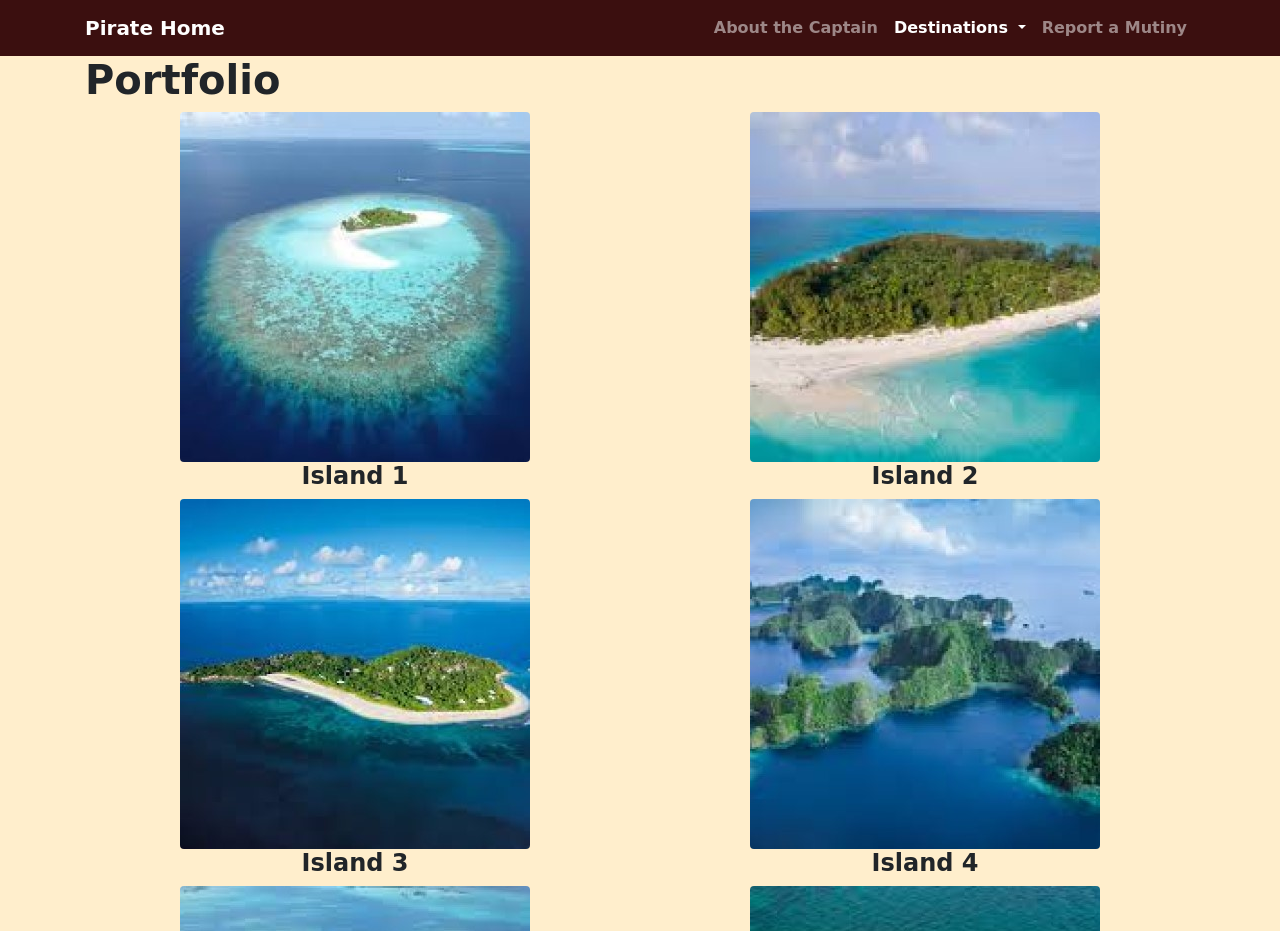
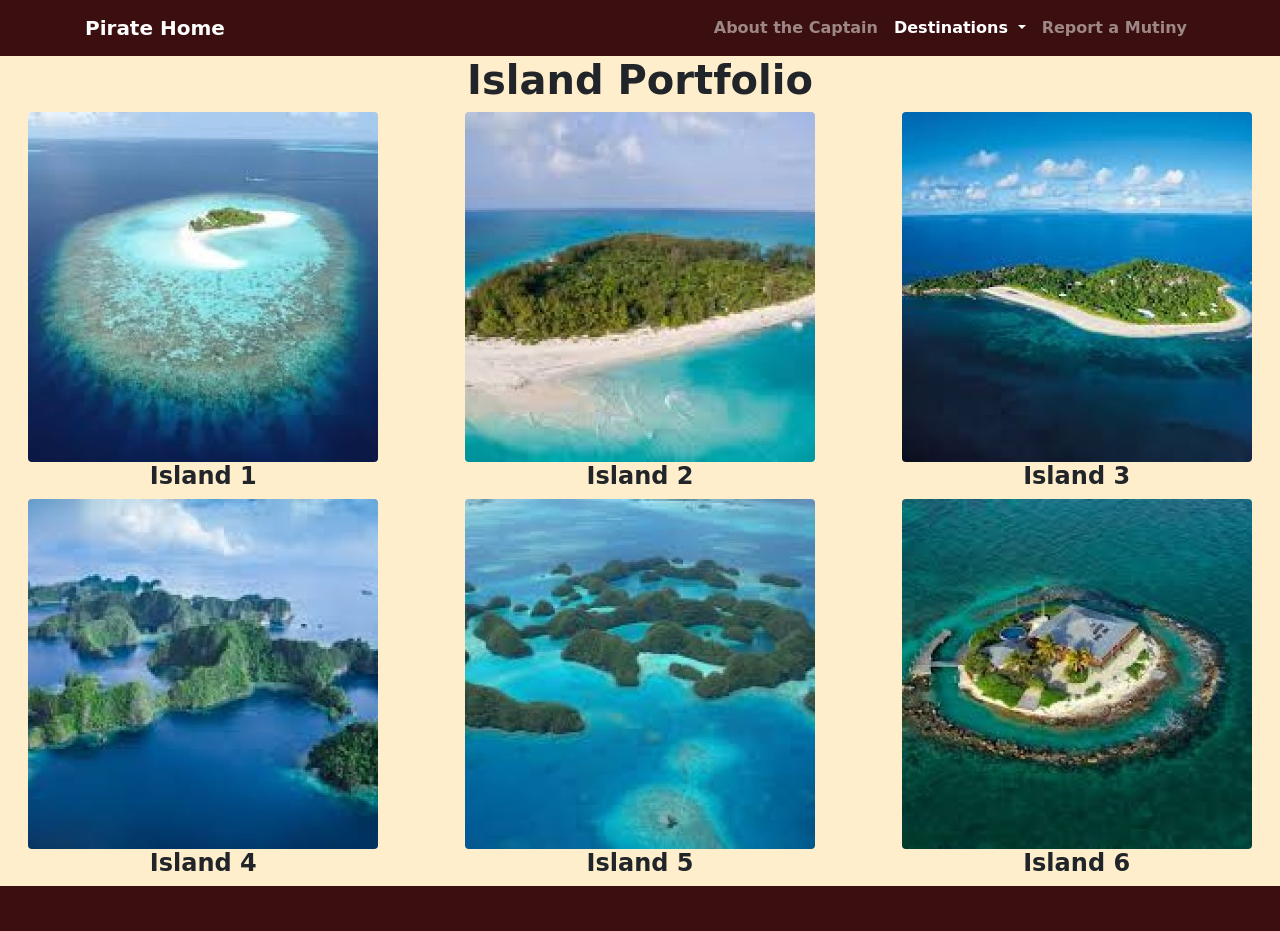
Before and after one commit to sstephensMCSE/Sean_Responsive_Portfolio, a plain HTML site: page portfolio.html in a window 1280 px wide. Shown: the top 931 px of the page. Drawn offline with nearby package versions, Linux system fonts and the light colour scheme; a web font is replaced by a local one.

Commit message:
Changed portfolio to support XL screens

```diff
--- a/portfolio.html
+++ b/portfolio.html
@@ -59,47 +59,41 @@
 
         <!-- Full Width Heading Row -->
         <div class="row">
-            <div class="col-sm-12">
-                <h1>Portfolio</h1>
+            <div class="col-sm-12 text-center">
+                <h1>Island Portfolio</h1>
             </div>
         </div>
-
-        <!-- Picture Row 1 -->
+    <!-- container end -->
+</div>
+        <!-- Picture Row -->
         <div class="row">
-            <div class="col-sm-6 text-center">
+            <div class="col-sm-12 col-md-6 col-xl-4 text-center">
                 <img class="rounded" src="./images/island1.jpg" alt="Island1" id="island1">
                 <h4>Island 1</h4>
             </div>
-            <div class="col-sm-6 text-center">
+            <div class="col-sm-12 col-md-6 col-xl-4 text-center">
                 <img class="rounded" src="./images/island2.jpg" alt="Island2" id="island2">
                 <h4>Island 2</h4>
             </div>
-        </div>
-
-        <!-- Picture Row 2 -->
-        <div class="row">
-            <div class="col-sm-6 text-center">
+            <div class="col-sm-12 col-md-6 col-xl-4 text-center">
                 <img class="rounded" src="./images/island3.jpg" alt="Island3" id="island3">
                 <h4>Island 3</h4>
             </div>
-            <div class="col-sm-6 text-center">
+            <div class="col-sm-12 col-md-6 col-xl-4 text-center">
                 <img class="rounded" src="./images/island4.jpg" alt="Island4" id="island4">
                 <h4>Island 4</h4>
             </div>
-        </div>
-
-        <!-- Picture Row 3 -->
-        <div class="row">
-            <div class="col-sm-6 text-center">
+            <div class="col-sm-12 col-md-6 col-xl-4 text-center">
                 <img class="rounded" src="./images/island5.jpg" alt="Island5" id="island5">
                 <h4>Island 5</h4>
             </div>
-            <div class="col-sm-6 text-center">
+            <div class="col-sm-12 col-md-6 col-xl-4 text-center">
                 <img class="rounded" src="./images/island6.jpg" alt="Island6" id="island6">
                 <h4>Island 6</h4>
             </div>
         </div>
-    </div>
+
+
 
     <!-- Footer -->
     <footer class="py-5 bg-dark">
```
